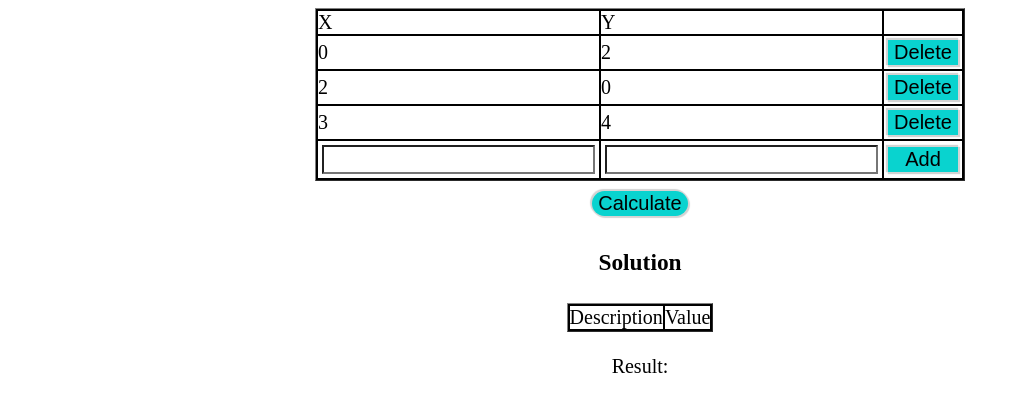
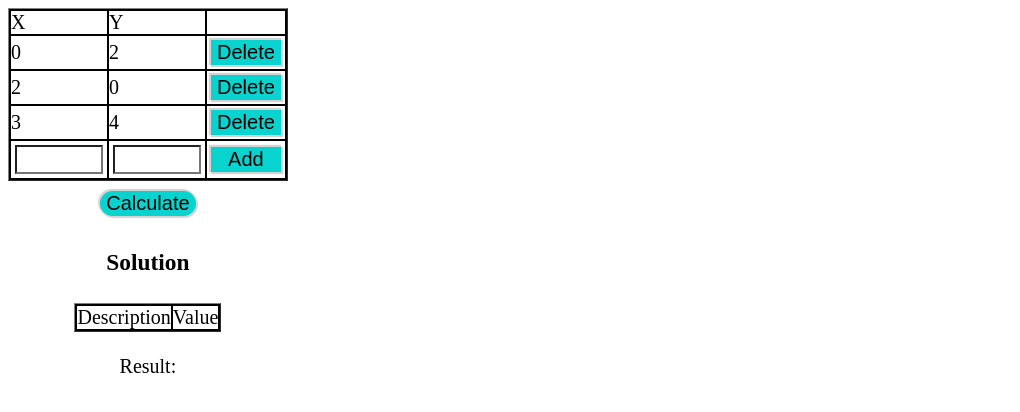
Before and after one commit to dartrhevan/Interpolation, a Vue app: page / in a window 1280 px wide. Shown: the top 412 px of the page, without its empty margins (0-1020 px from the left). Built offline with nearby package versions, Linux system fonts and the light colour scheme.

Commit message:
width optimized

```diff
--- a/package.json
+++ b/package.json
@@ -10,6 +10,7 @@
   "author": {
     "name": ""
   },
+  "homepage": ".",
   "dependencies": {
     "vue": "^2.6.10",
     "vue-class-component": "^6.3.2",
--- a/src/App.vue
+++ b/src/App.vue
@@ -50,7 +50,7 @@
 
 <style>
     #app {
-        width: 100%;
+        width: fit-content;
         font-size: 20px;
         /*
         display: flex;
@@ -58,7 +58,12 @@
         align-items: center;
         justify-content: center;*/
     }
-
+    #points {
+        width: fit-content;
+    }
+    body {
+        width: fit-content;
+    }
     button {
         box-shadow: lightgray 1px 1px 1px 1px, lightgray -1px -1px 1px 1px;
         background: #09d3cf;
@@ -66,6 +71,10 @@
         border-radius: 17px;
         border: none;
         transition: background-color 0.4s;
+    }
+
+    input {
+        width: 80px;
     }
 
     table button, table input {
--- a/src/components/Points.vue
+++ b/src/components/Points.vue
@@ -24,17 +24,10 @@
                 </tr>
             </tbody>
         </table>
-        <button v-on:click="calculate()" id="calc">Calculate</button><!--
-        <button v-on:click="calcNewton()">CalcNewton</button>
-        <button v-on:click="calcSplains()">calcSplains</button>
-        <button v-on:click="calcMMS()">calcMMS</button>
-        <br />
-        <button v-on:click="fillMMS()">FillMMS</button>
-        <button v-on:click="fillSplains()">FillSplains</button>
-        <button v-on:click="fillNL()">FillNL</button>-->
+        <button v-on:click="calculate()" id="calc">Calculate</button>
         <br />
         <h3 align="center">Solution</h3>
-        <div >
+        <div>
             <h4>{{solution.coefDescription}}</h4>
             <table border="1">
                 <thead>
```
Also changed, not shown: 10 other files (tests, documents, lock files or other folders).
